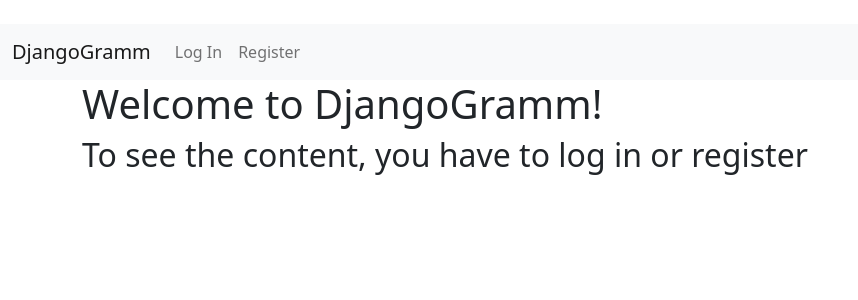
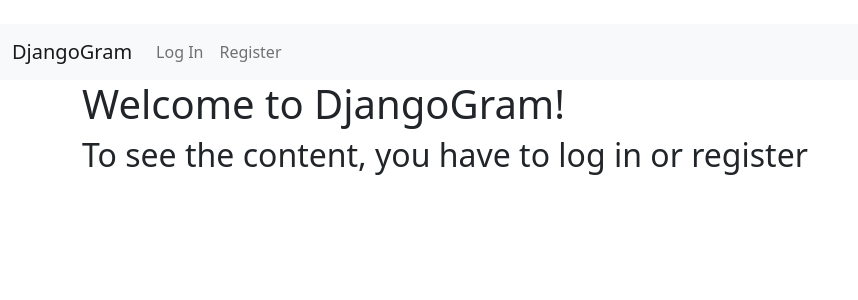
Before and after one commit to margo-dubovik/DjangoGram, a Django app: page / in a window 1280 px wide. Shown: the top 300 px of the page, without its empty margins (0-858 px from the left). Run offline with Django 4.2, Linux system fonts and the light colour scheme.

Commit message:
naming fixed

```diff
--- a/djangogramm/account/templates/account/home.html
+++ b/djangogramm/account/templates/account/home.html
@@ -1,6 +1,6 @@
 {% extends 'base.html' %}
 {% block body %}
 <div class="container">
-    <h1>Welcome to DjangoGramm, {{ user }}!</h1>
+    <h1>Welcome to DjangoGram, {{ user }}!</h1>
 </div>
 {% endblock %}
--- a/djangogramm/djangogramm/templates/base.html
+++ b/djangogramm/djangogramm/templates/base.html
@@ -2,7 +2,7 @@
 <html lang="en">
 <head>
     <meta charset="UTF-8">
-    <title>Djangogramm</title>
+    <title>Djangogram</title>
     <link href="https://cdn.jsdelivr.net/npm/bootstrap@5.0.2/dist/css/bootstrap.min.css" rel="stylesheet"
           integrity="sha384-EVSTQN3/azprG1Anm3QDgpJLIm9Nao0Yz1ztcQTwFspd3yD65VohhpuuCOmLASjC"
           crossorigin="anonymous">
@@ -14,7 +14,7 @@
     <br>
     <nav class="navbar navbar-expand-lg navbar-light bg-light">
       <div class="container-fluid">
-        <a class="navbar-brand" href="/">DjangoGramm</a>
+        <a class="navbar-brand" href="/">DjangoGram</a>
         <button class="navbar-toggler" type="button" data-bs-toggle="collapse" data-bs-target="#navbarSupportedContent" aria-controls="navbarSupportedContent" aria-expanded="false" aria-label="Toggle navigation">
           <span class="navbar-toggler-icon"></span>
         </button>
--- a/djangogramm/djangogramm/templates/guest_base.html
+++ b/djangogramm/djangogramm/templates/guest_base.html
@@ -2,7 +2,7 @@
 <html lang="en">
 <head>
     <meta charset="UTF-8">
-    <title>Djangogramm</title>
+    <title>Djangogram</title>
     <link href="https://cdn.jsdelivr.net/npm/bootstrap@5.0.2/dist/css/bootstrap.min.css" rel="stylesheet"
           integrity="sha384-EVSTQN3/azprG1Anm3QDgpJLIm9Nao0Yz1ztcQTwFspd3yD65VohhpuuCOmLASjC"
           crossorigin="anonymous">
@@ -13,7 +13,7 @@
     <br>
     <nav class="navbar navbar-expand-lg navbar-light bg-light">
       <div class="container-fluid">
-        <a class="navbar-brand" href="/">DjangoGramm</a>
+        <a class="navbar-brand" href="/">DjangoGram</a>
         <button class="navbar-toggler" type="button" data-bs-toggle="collapse" data-bs-target="#navbarSupportedContent" aria-controls="navbarSupportedContent" aria-expanded="false" aria-label="Toggle navigation">
           <span class="navbar-toggler-icon"></span>
         </button>
--- a/djangogramm/djangogramm/templates/guest_home.html
+++ b/djangogramm/djangogramm/templates/guest_home.html
@@ -1,7 +1,7 @@
 {% extends 'guest_base.html' %}
 {% block body %}
 <div class="container">
-    <h1>Welcome to DjangoGramm!</h1>
+    <h1>Welcome to DjangoGram!</h1>
     <h2>To see the content, you have to log in or register</h2>
 </div>
 {% endblock %}
```
Also changed, not shown: README.md.
